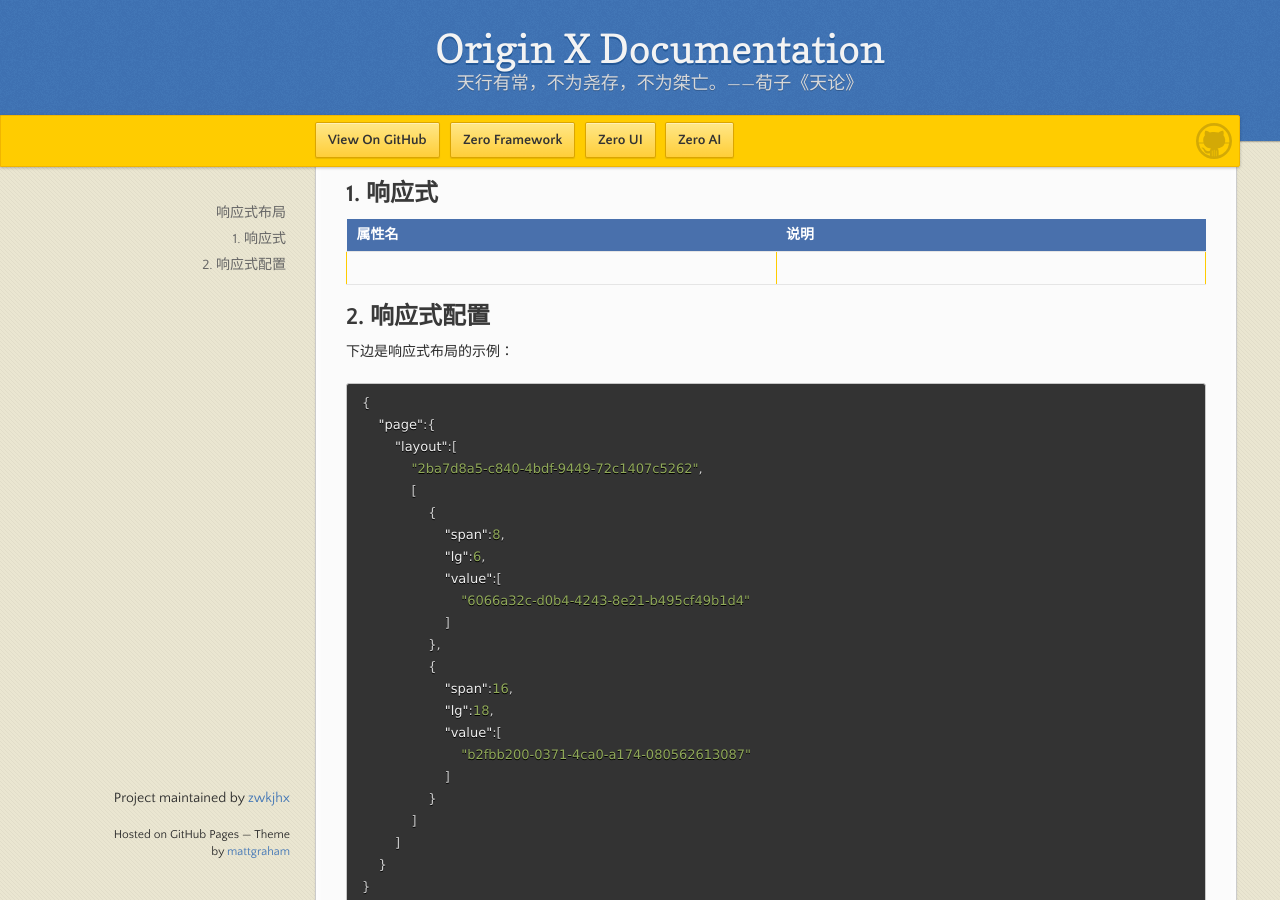
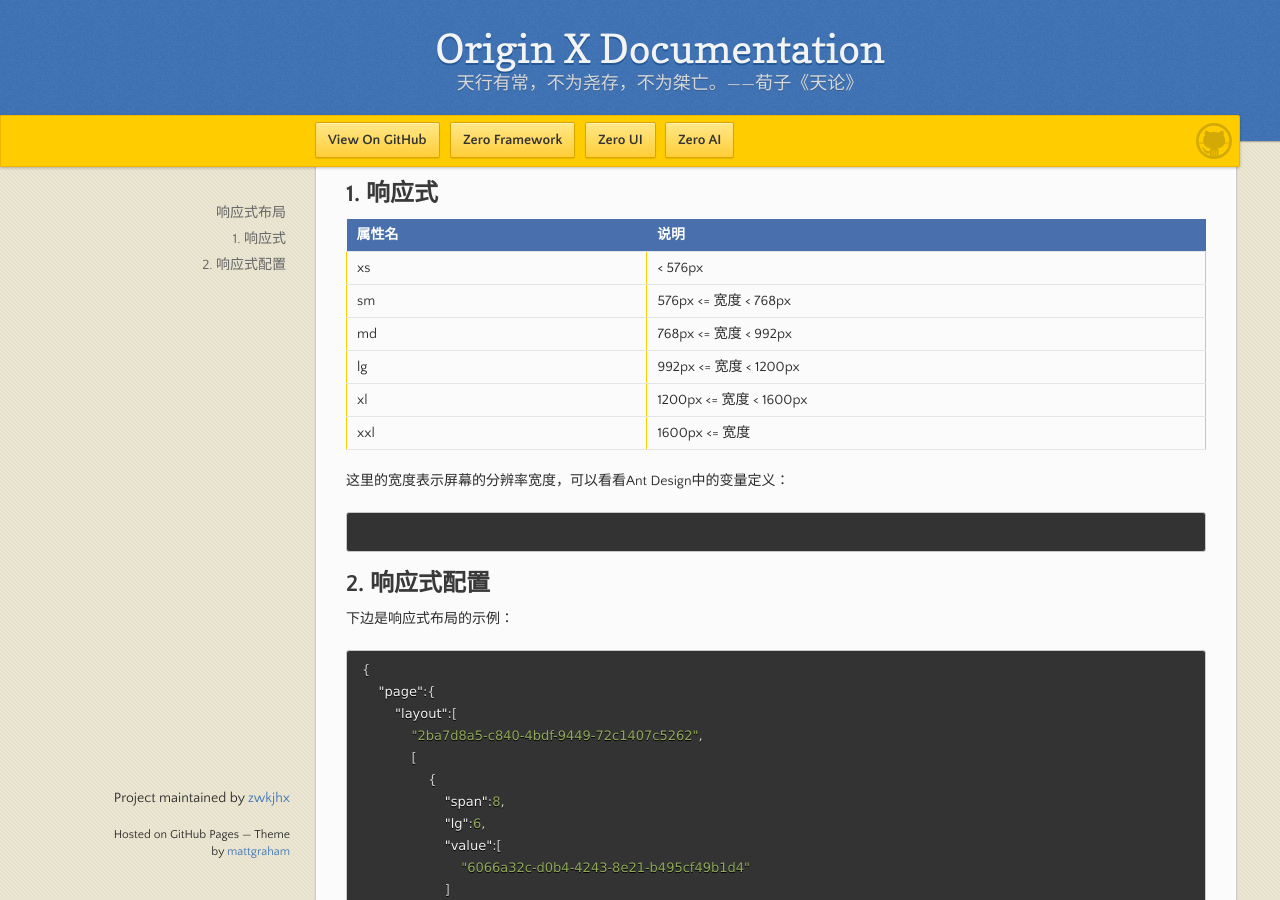
Before and after one commit to zwkjhx/ox-doc, a Jekyll site: the page built from specification/3-origin-xgui-fan/spo-005-xiang-ying-shi-bu-ju.md, in a window 1280 px wide and 900 px high, scrolled down 373 px. Built offline with Jekyll 4.4.1, drawn with Linux system fonts in a browser that asks for light colours; our own code applies the rules of GitHub Pages for plain Markdown files.

Commit message:
Updates specification/3-origin-xgui-fan/spo-005-xiang-ying-shi-bu-ju.md
Auto commit by GitBook Editor

````diff
--- a/specification/3-origin-xgui-fan/spo-005-xiang-ying-shi-bu-ju.md
+++ b/specification/3-origin-xgui-fan/spo-005-xiang-ying-shi-bu-ju.md
@@ -18,7 +18,18 @@
 
 | 属性名 | 说明 |
 | :--- | :--- |
-|  |  |
+| xs | &lt; 576px |
+| sm | 576px &lt;= 宽度 &lt; 768px |
+| md | 768px &lt;= 宽度 &lt; 992px |
+| lg | 992px &lt;= 宽度 &lt; 1200px |
+| xl | 1200px &lt;= 宽度 &lt; 1600px |
+| xxl | 1600px &lt;= 宽度 |
+
+这里的宽度表示屏幕的分辨率宽度，可以看看Ant Design中的变量定义：
+
+```css
+
+```
 
 ## 2. 响应式配置
 
````
